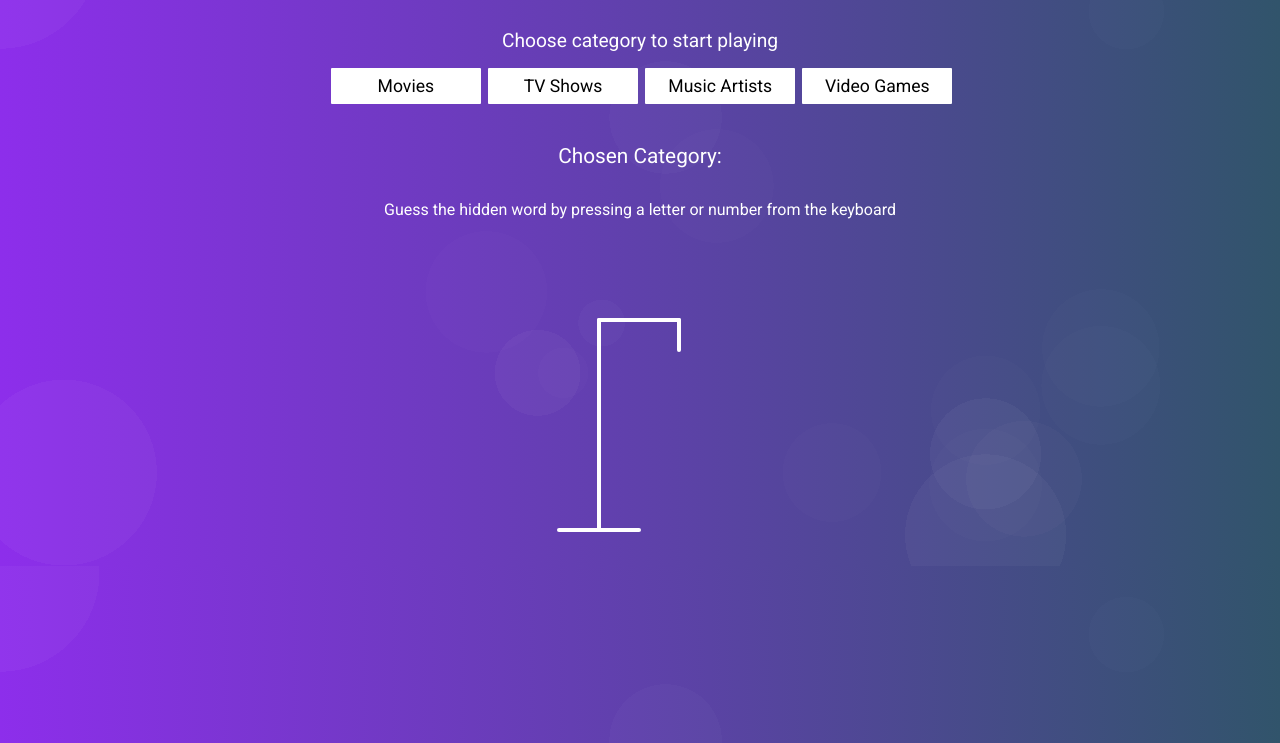
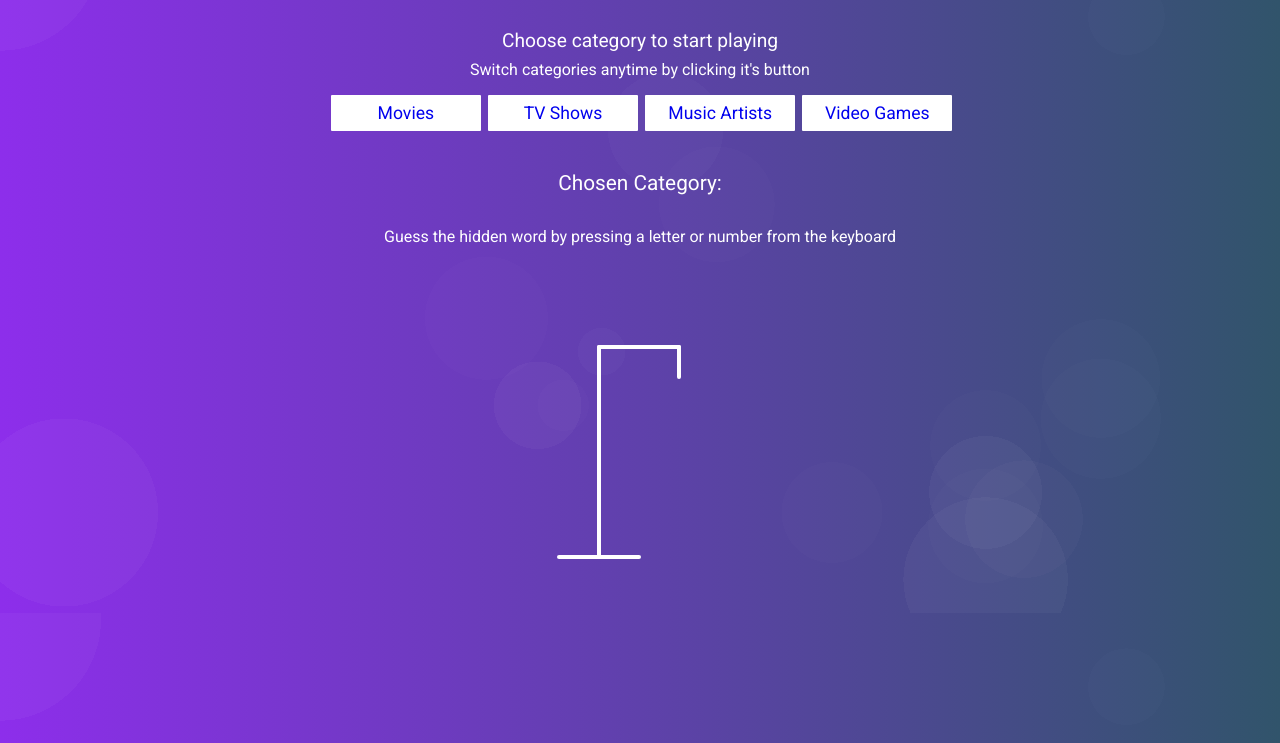
Before and after one commit to Darsh2987/hangman, a plain HTML site: page index.html in a window 1280 px wide. Shown: the part 57-800 px from the top of the page. Drawn offline with Linux system fonts and the light colour scheme.

Commit message:
converted category buttons to links, removed text input field positioning

```diff
--- a/index.html
+++ b/index.html
@@ -17,10 +17,11 @@
       <section class="category-section">
         <div class="category-buttons">
           <p>Choose category to start playing</p>
-          <button id="movies-category" class="movies-category category">Movies</button>
-          <button id="tv-category" class="tv-shows-category category">TV Shows</button>
-          <button id="music-artist-category" class="music-artist-category category">Music Artists</button>
-          <button id="games" class="games category">Video Games</button>
+          <p class="swtich-categories">Switch categories anytime by clicking it's button</p>
+          <button id="movies-category" class="movies-category category"><a href="#word">Movies</a></button>
+          <button id="tv-category" class="tv-shows-category category"><a href="#word">TV Shows</a></button>
+          <button id="music-artist-category" class="music-artist-category category"><a href="#word">Music Artists</a></button>
+          <button id="games" class="games category"><a href="#word">Video Games</a></button>
         </div>
 
         <p class="current-category">Chosen Category: <span id="category-name" class="category-name"><span></p>
--- a/styles.css
+++ b/styles.css
@@ -7,6 +7,14 @@
   padding: 0;
   box-sizing: border-box;
   font-family: "Roboto", sans-serif;
+}
+
+a {
+  text-decoration: none;
+}
+
+a:visited {
+  color: black;
 }
 
 body {
@@ -41,6 +49,11 @@ h1 {
 .category-buttons p {
   margin-bottom: 1rem;
   font-size: 1.2rem;
+}
+
+.category-buttons p:nth-child(2) {
+  margin-top: -0.5rem;
+  font-size: 1rem;
 }
 
 .category-buttons button {
@@ -182,9 +195,6 @@ h1 {
 }
 
 #input {
-  position: absolute;
-  bottom: 100px;
-  left: 150px;
   opacity: 0;
 }
 
```
